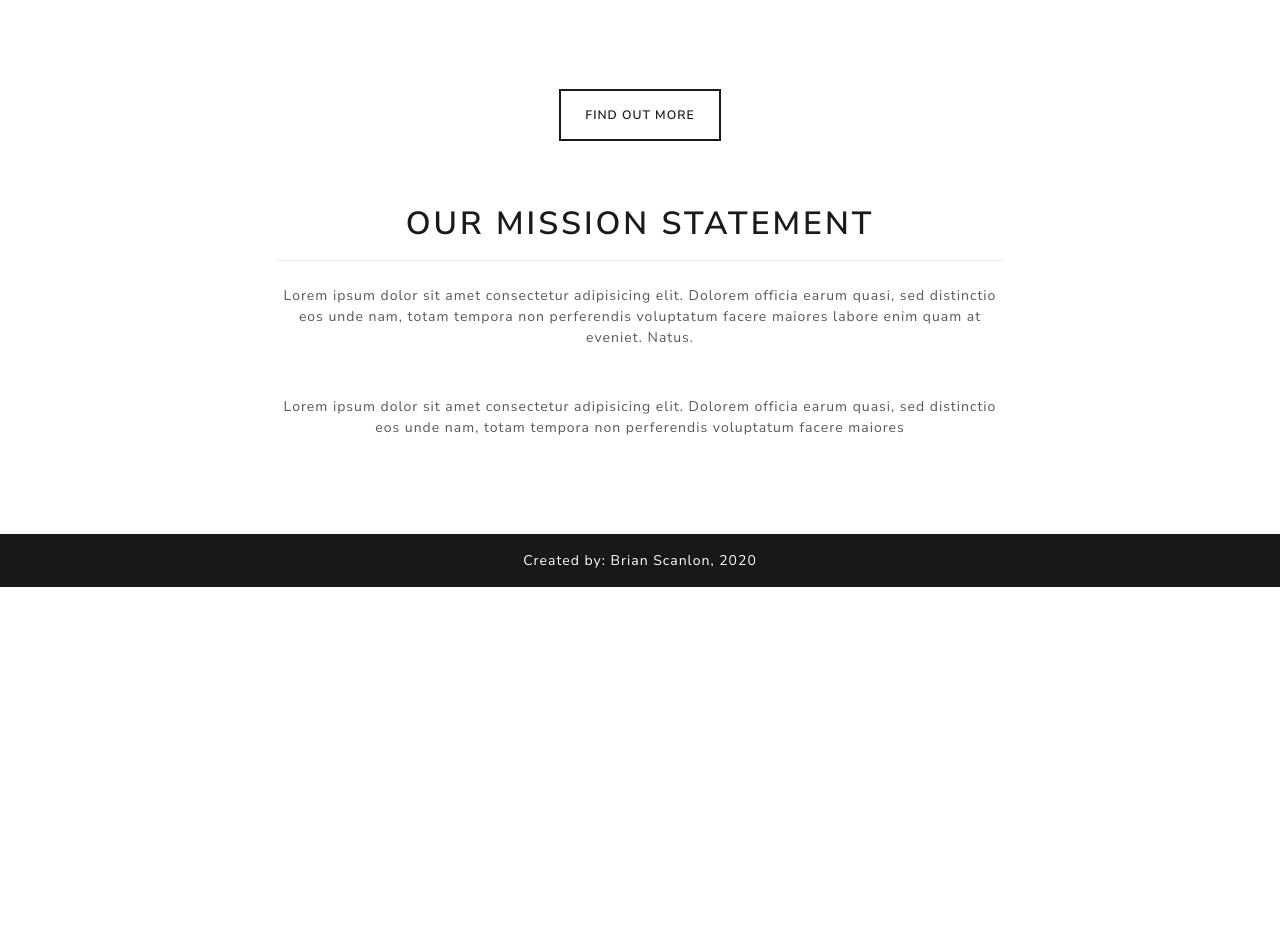
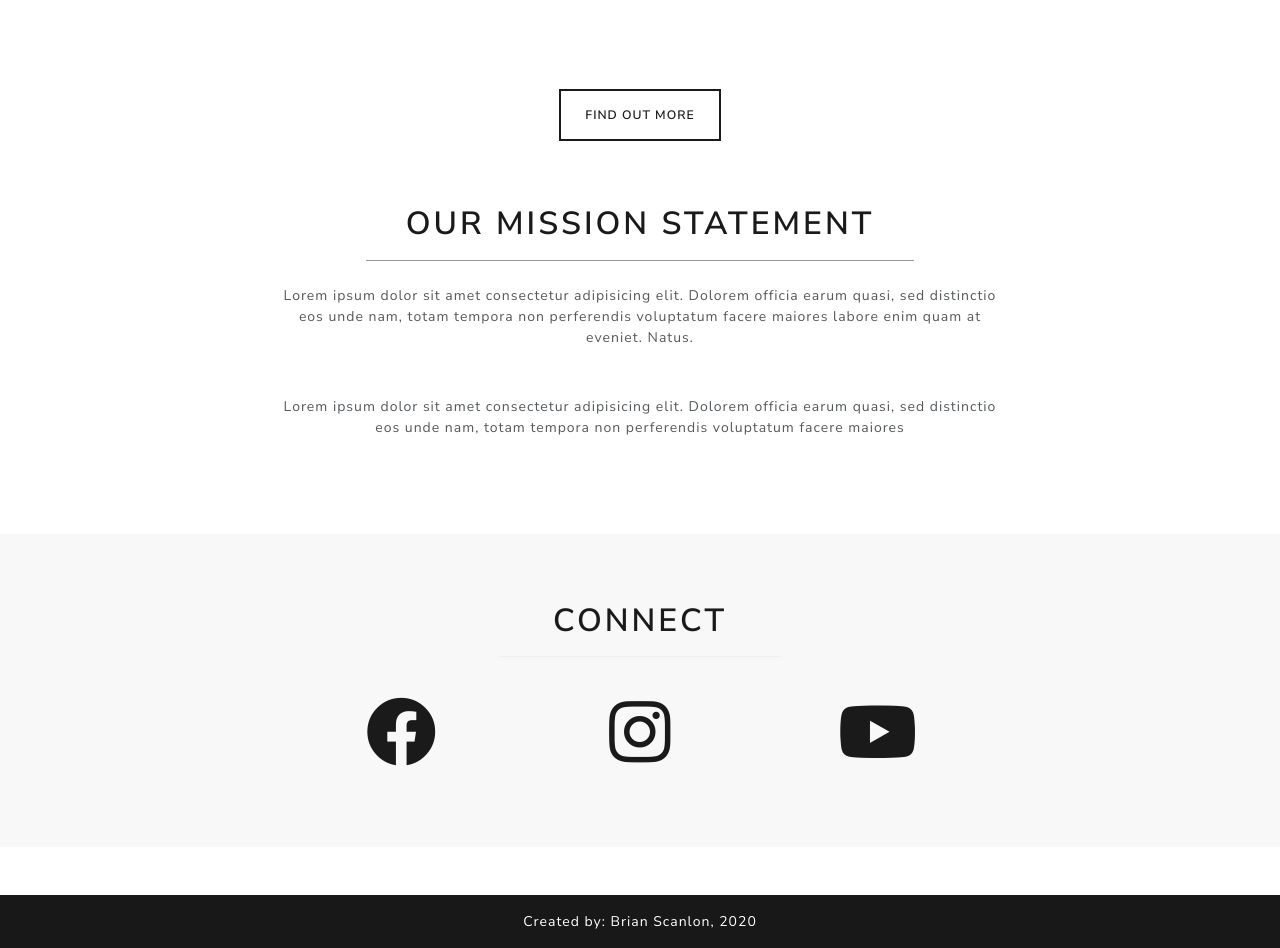
Before and after one commit to brianscan14/XYfitness, a Django app: page / in a window 1280 px wide. Shown: the part 1199-2147 px from the top of the page. Before the commit the page ends 1786 px from the top, so only its background shows below. Run offline with Django 3.2, Linux system fonts and the light colour scheme; data that the repository does not hold is empty; some libraries are stand-ins or nearby versions.

Commit message:
adding social media links to page now, they will change to their respective platform's colour on highlight

```diff
--- a/pages/templates/index.html
+++ b/pages/templates/index.html
@@ -76,7 +76,7 @@
 <div class="container my-5">
 	<div class="row">
         <div class="col-8 mx-auto centered">
-            <h1 class="border-bottom p-3 centered">Our Mission Statement</h1>
+            <h1 class="dark-border p-3 centered w-75 mx-auto">Our Mission Statement</h1>
             <p class="mt-4">Lorem ipsum dolor sit amet consectetur adipisicing elit.
             Dolorem officia earum quasi, sed distinctio eos unde nam,
             totam tempora non perferendis voluptatum facere maiores
@@ -88,4 +88,33 @@
     </div>
 </div>
 
+<div class="container-fluid my-5 grey-bg">
+    <div class="row">
+        <div class="col-7 my-5 mx-auto">
+            <div class="row">
+                <div class="col-5 mx-auto centered mt-1">
+                    <h1 class="border-bottom p-3 centered">Connect</h1>
+                </div>
+            </div>
+            <div class="row centered p-3 my-3">
+                <div class="col-4 mx-auto">
+                    <a href="https://www.facebook.com/" target="_blank">
+                        <i class="fab fa-facebook fa-5x"></i>
+                    </a>
+                </div>
+                <div class="col-4 mx-auto">
+                    <a href="https://www.instagram.com/" target="_blank">
+                        <i class="fab fa-instagram fa-5x"></i>
+                    </a>
+                </div>
+                <div class="col-4 mx-auto">
+                    <a href="https://www.youtube.com/" target="_blank">
+                        <i class="fab fa-youtube fa-5x"></i>
+                    </a>
+                </div>
+            </div>
+        </div>
+    </div>
+</div>
+
 {% endblock %}
```
